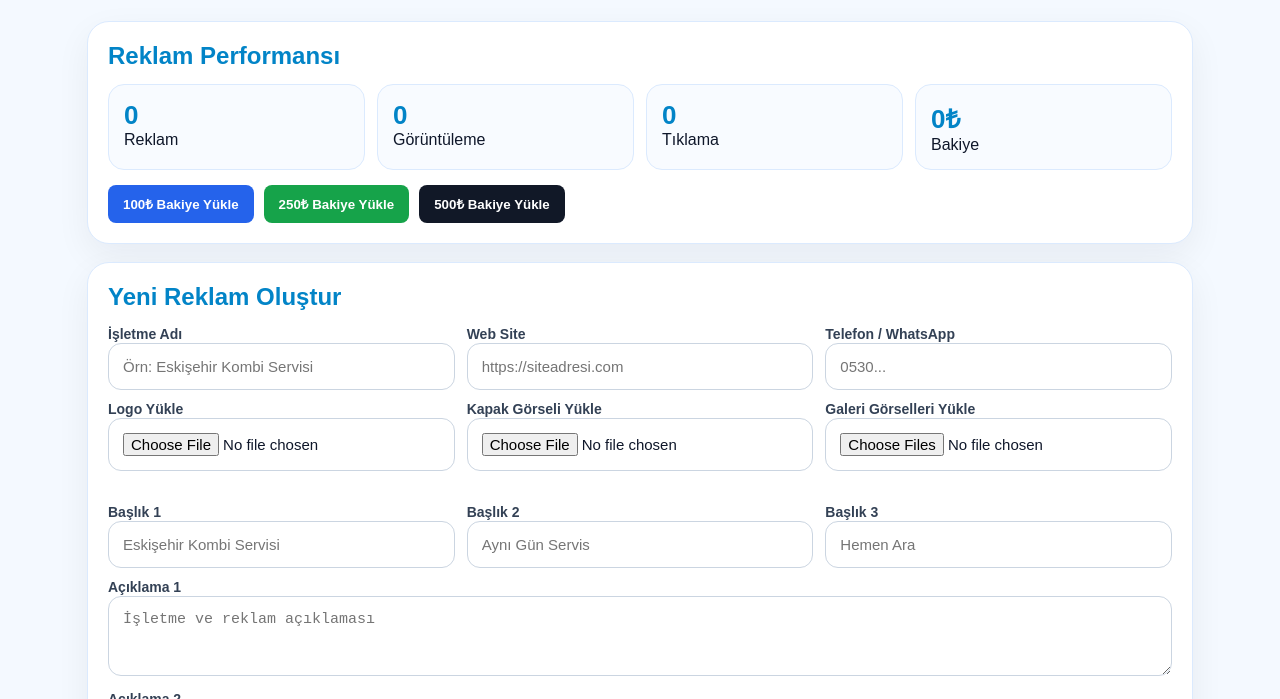
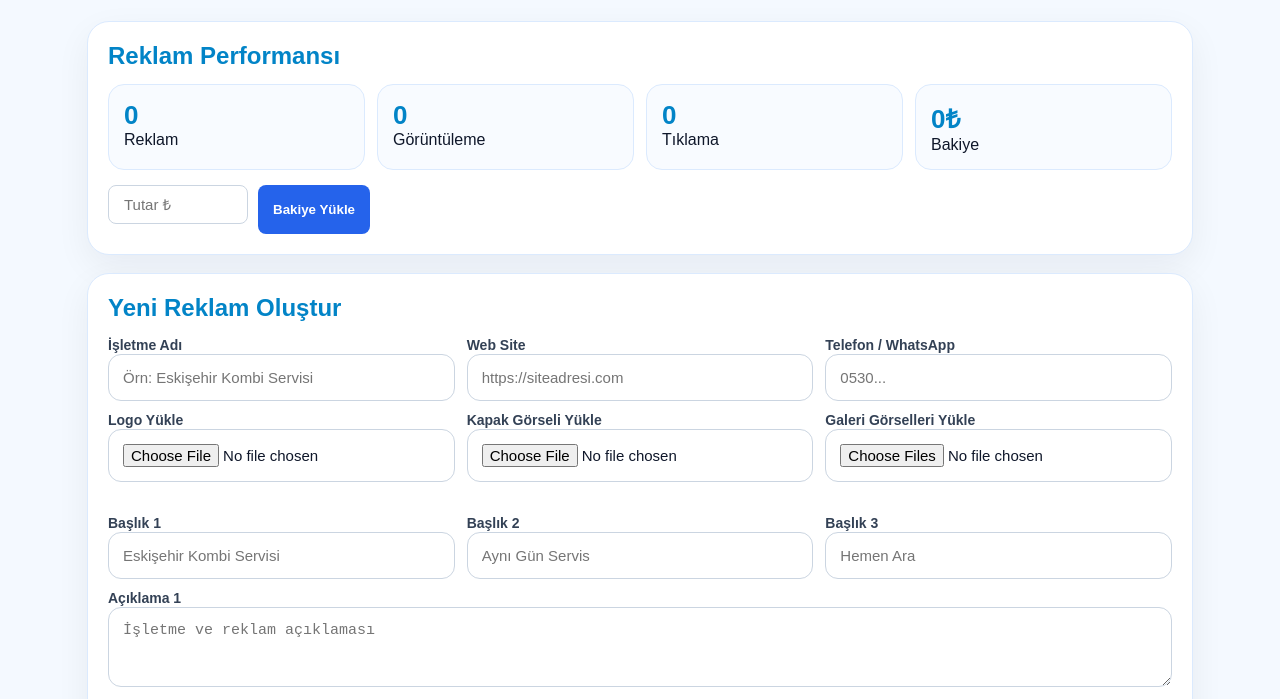
Before and after one commit to reklamhesabim26-cell/NetSearch, a website: page public/user-panel.html in a window 1280 px wide. Shown: the part 73-772 px from the top of the page. Drawn offline with Linux system fonts and the light colour scheme; no server answers; sample sign-in values are in the browser's storage.

Commit message:
Dinamik bakiye yükleme sistemi eklendi

```diff
--- a/public/user-panel.html
+++ b/public/user-panel.html
@@ -56,19 +56,12 @@ button,a{border:0;border-radius:12px;padding:12px 16px;font-weight:bold;cursor:p
     </div>
     <div style="margin-top:15px;display:flex;gap:10px;flex-wrap:wrap;">
 
-<button onclick="loadPayTR(100)"
+<input id="payAmount" type="number" min="50" placeholder="Tutar ₺"
+style="padding:10px 15px;border:1px solid #cbd5e1;border-radius:8px;width:140px;">
+
+<button onclick="loadPayTR(Number(document.getElementById('payAmount').value || 100))"
 style="padding:10px 15px;background:#2563eb;color:#fff;border:none;border-radius:8px;cursor:pointer;">
-100₺ Bakiye Yükle
-</button>
-
-<button onclick="loadPayTR(250)"
-style="padding:10px 15px;background:#16a34a;color:#fff;border:none;border-radius:8px;cursor:pointer;">
-250₺ Bakiye Yükle
-</button>
-
-<button onclick="loadPayTR(500)"
-style="padding:10px 15px;background:#111827;color:#fff;border:none;border-radius:8px;cursor:pointer;">
-500₺ Bakiye Yükle
+Bakiye Yükle
 </button>
 
 </div>
```
